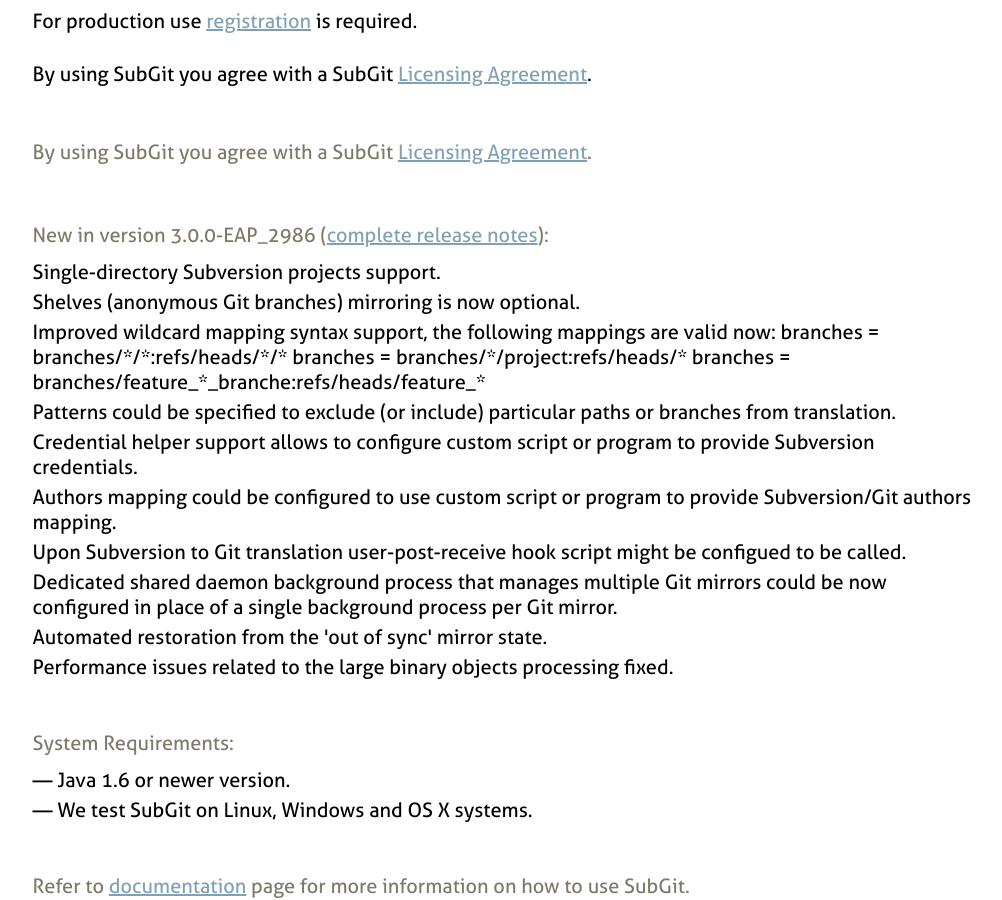
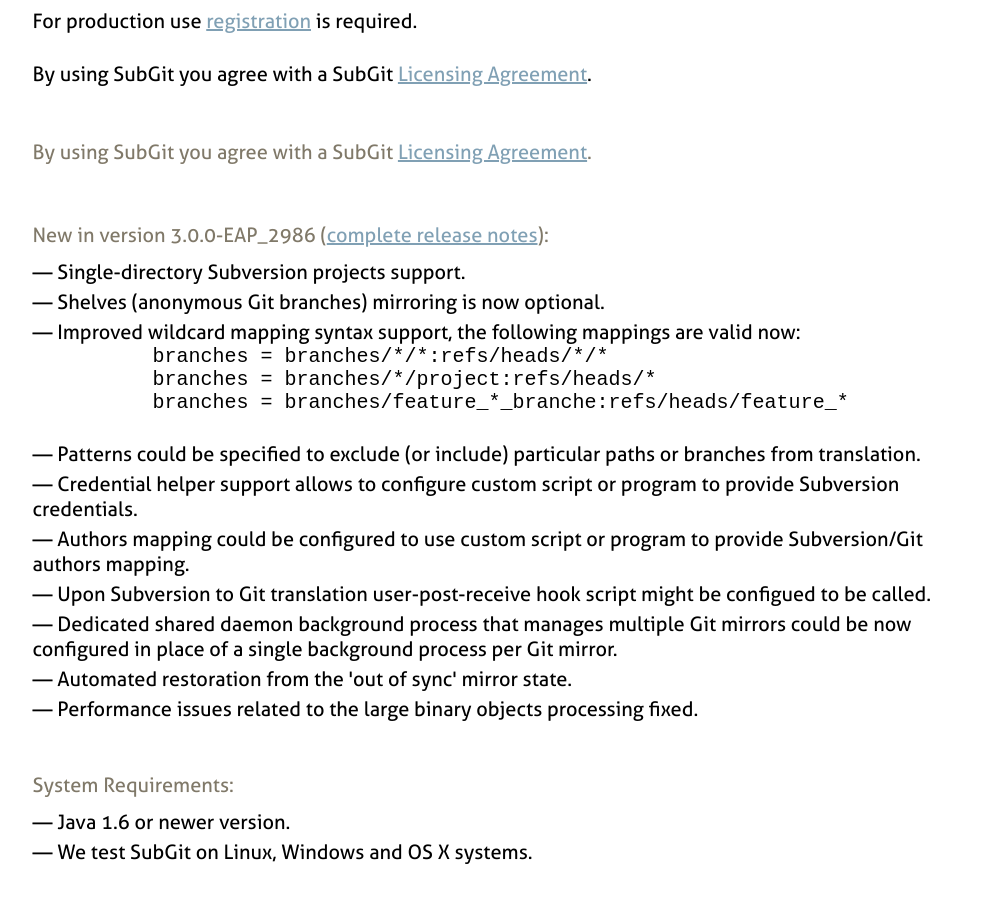
Before and after one commit to waaa/tmate.github.io, a Jekyll site: the page downloadingeapzip.html, which Jekyll copies as it is, in a window 1280 px wide and 900 px high, scrolled down 481 px. Shown: the whole window, without its empty margins (135-1137 px from the left). Built offline with Jekyll 4.4.1, drawn with Linux system fonts in a browser that asks for light colours; Markdown is read by kramdown in place of the engine named in the settings; comment, search, counter and statistics services are not loaded.

Commit message:
WIP: EAP download page.

```diff
--- a/downloadingeapzip.html
+++ b/downloadingeapzip.html
@@ -64,22 +64,23 @@
     <p>By using SubGit you agree with a SubGit <a href="license.html">Licensing Agreement</a>.</p>
     <p>New in version 3.0.0-EAP_2986 (<a href="documentation/release-notes.html">complete release notes</a>):</p>
     <ul>
-     <li>Single-directory Subversion projects support.</li>
-     <li>Shelves (anonymous Git branches) mirroring is now optional.</li>
-     <li>Improved wildcard mapping syntax support, the following mappings are valid now:
-
+     <li>— Single-directory Subversion projects support.</li>
+     <li>— Shelves (anonymous Git branches) mirroring is now optional.</li>
+     <li>— Improved wildcard mapping syntax support, the following mappings are valid now:
+         <pre>
           branches = branches/*/*:refs/heads/*/*
           branches = branches/*/project:refs/heads/*
           branches = branches/feature_*_branche:refs/heads/feature_*
+          </pre>
      </li>
-     <li>Patterns could be specified to exclude (or include) particular paths or branches from translation.</li>
-     <li>Credential helper support allows to configure custom script or program to provide Subversion credentials.</li>
-     <li>Authors mapping could be configured to use custom script or program to provide Subversion/Git authors mapping.</li>
-     <li>Upon Subversion to Git translation user-post-receive hook script might be configued to be called.</li>
-     <li>Dedicated shared daemon background process that manages multiple Git mirrors could be now configured
+     <li>— Patterns could be specified to exclude (or include) particular paths or branches from translation.</li>
+     <li>— Credential helper support allows to configure custom script or program to provide Subversion credentials.</li>
+     <li>— Authors mapping could be configured to use custom script or program to provide Subversion/Git authors mapping.</li>
+     <li>— Upon Subversion to Git translation user-post-receive hook script might be configued to be called.</li>
+     <li>— Dedicated shared daemon background process that manages multiple Git mirrors could be now configured
          in place of a single background process per Git mirror.</li>
-     <li>Automated restoration from the 'out of sync' mirror state.</li>
-     <li>Performance issues related to the large binary objects processing fixed.</li>
+     <li>— Automated restoration from the 'out of sync' mirror state.</li>
+     <li>— Performance issues related to the large binary objects processing fixed.</li>
     </ul>
     <p>System Requirements:</p>
     <ul>
```
Also changed, not shown: downloadingeapdeb.html (+12 -11 lines), eap.html (+12 -11 lines).
